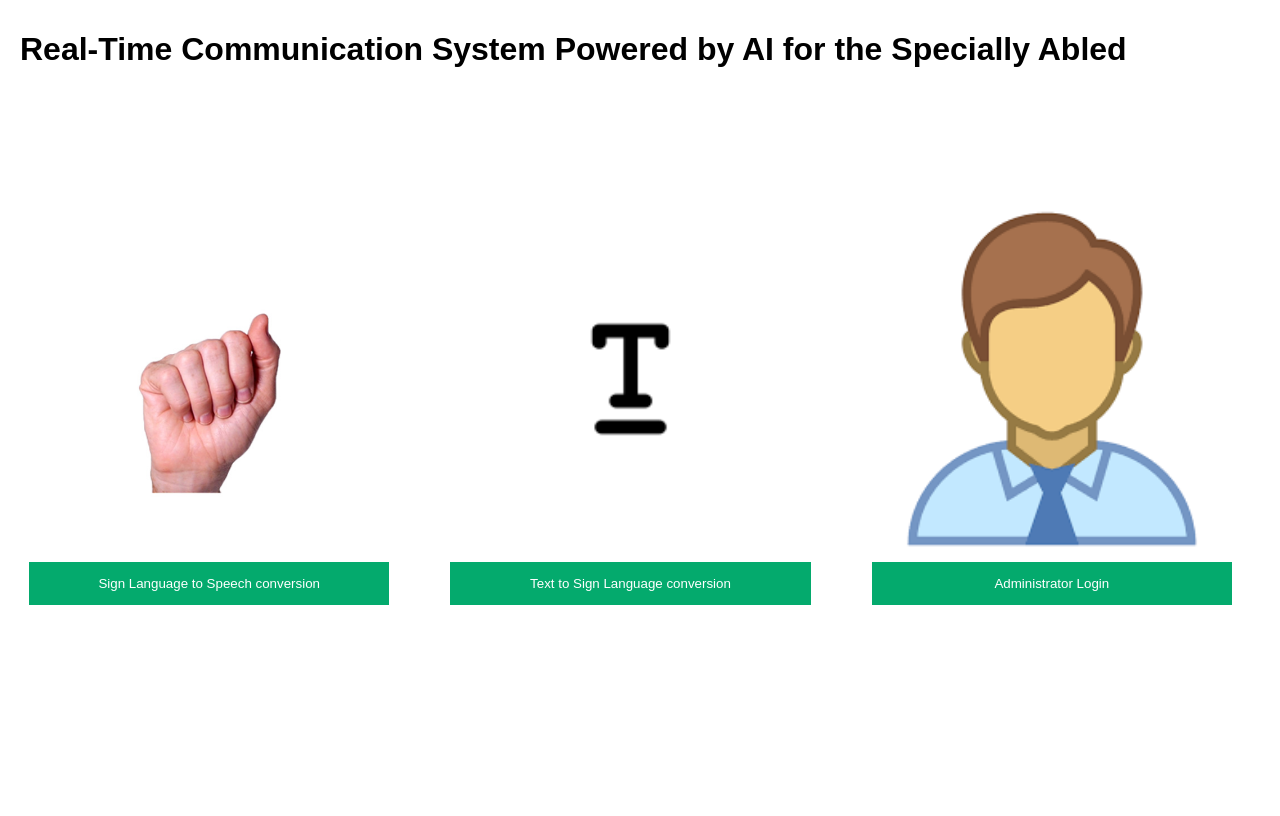
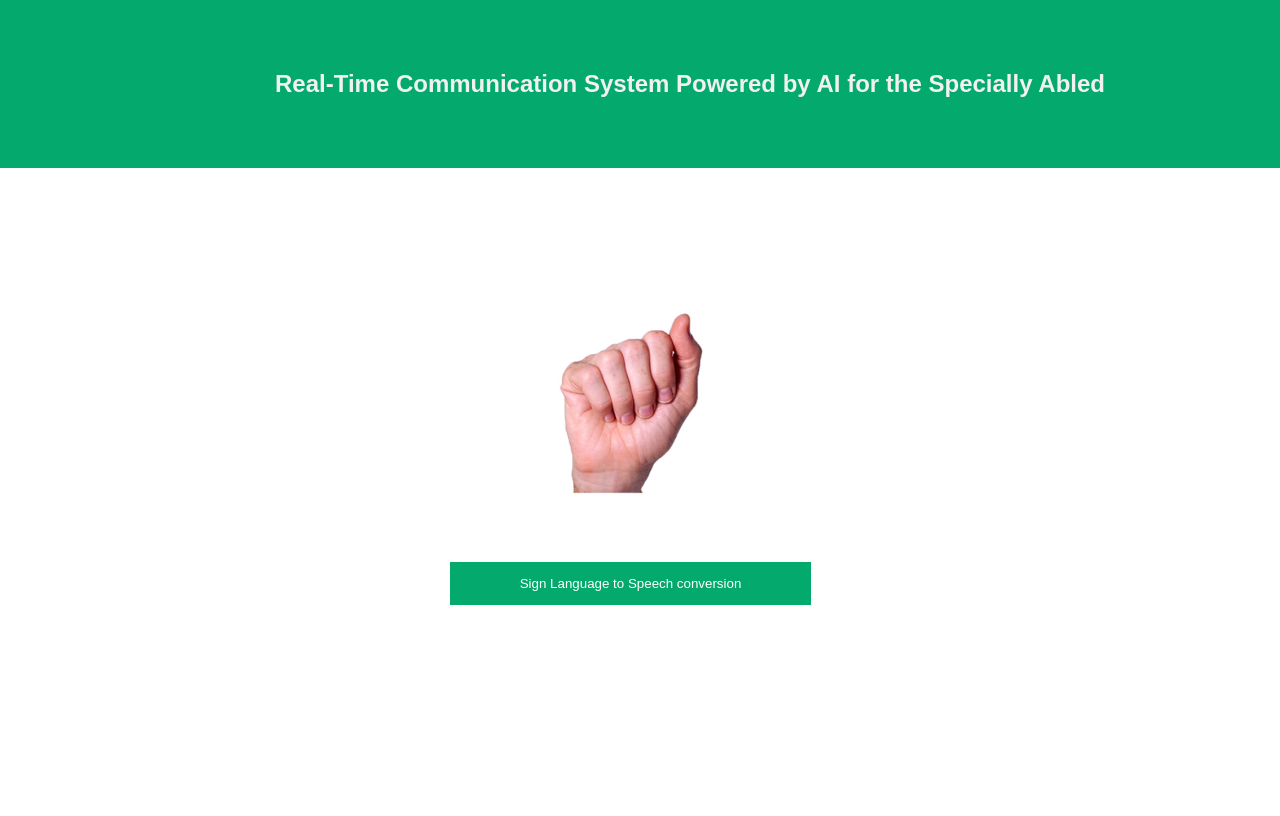
Before and after one commit to vaseekaran002/realtimecommunication, a Flask app: page /dashboard in a window 1280 px wide; the page is wider, and only the part inside the window is pictured. Run offline with Flask 2, Linux system fonts and the light colour scheme.

Commit message:
button toggle done

```diff
--- a/app.py
+++ b/app.py
@@ -13,7 +13,7 @@ class Users(db.Model):
     def __init__(self,email,password):
         self.email = email
         self.password = password
-db.create_all()
+#db.create_all()
 
 @app.route('/',methods=['POST','GET'])
 def index():
--- a/static/css/main.css
+++ b/static/css/main.css
@@ -9,6 +9,7 @@ body {
   justify-content: center;
   align-items: center;
   height: 100vh;
+  /* background-color: rgba(4,170,109,0.6); */
 }
 form {
   border: 3px solid #f1f1f1;
@@ -47,9 +48,18 @@ button:hover {
 }
 
 .appname {
+  position: relative;
+  text-align: center;
+  color:#f1f1f1;
+}
+
+.header{
+  padding:50px ;
+  width:100%;
+  background-color:#04aa6d;
   position: absolute;
-  top: 10px;
-  left: 20px;
+  top: 0px;
+  left: 0px;
 }
 
 .optimg {
@@ -73,3 +83,7 @@ button:hover {
 .opt {
   width: 95%;
 }
+#output::after{
+    content: "\a";
+    white-space: pre;
+}
--- a/static/js/signspeech.js
+++ b/static/js/signspeech.js
@@ -1,4 +1,7 @@
 var loadFile = function (event) {
   var image = document.getElementById("output");
   image.src = URL.createObjectURL(event.target.files[0]);
+  let t1 = document.getElementById("text");
+  // let hidden = element.getAttribute("hidden");
+  t1.removeAttribute("hidden");
 };
--- a/templates/dashboard.html
+++ b/templates/dashboard.html
@@ -2,25 +2,18 @@
 
 <!-- body -->
 {% block body %}
+
+<nav class="header" >
 <h1 class="appname">
   Real-Time Communication System Powered by AI for the Specially Abled
 </h1>
+</nav>
+
 <div class="dbcont">
   <div class="optcont">
     <img src="../static/images/sign.jpg" class="optimg" />
     <button class="opt">
       <a href="signtospeech">Sign Language to Speech conversion</a>
     </button>
-  </div>
-  <div class="optcont">
-    <img src="../static/images/text.png" class="optimg" />
-    <button class="opt">
-      <a href="texttosign">Text to Sign Language conversion</a>
-    </button>
-  </div>
-  <div class="optcont">
-    <img src="../static/images/admin.png" class="optimg" />
-    <button class="opt"><a href="admindb">Administrator Login</a></button>
-  </div>
 </div>
 {% endblock %}
```
Also changed, not shown: templates/signtospeech.html (+7 -1 lines).
